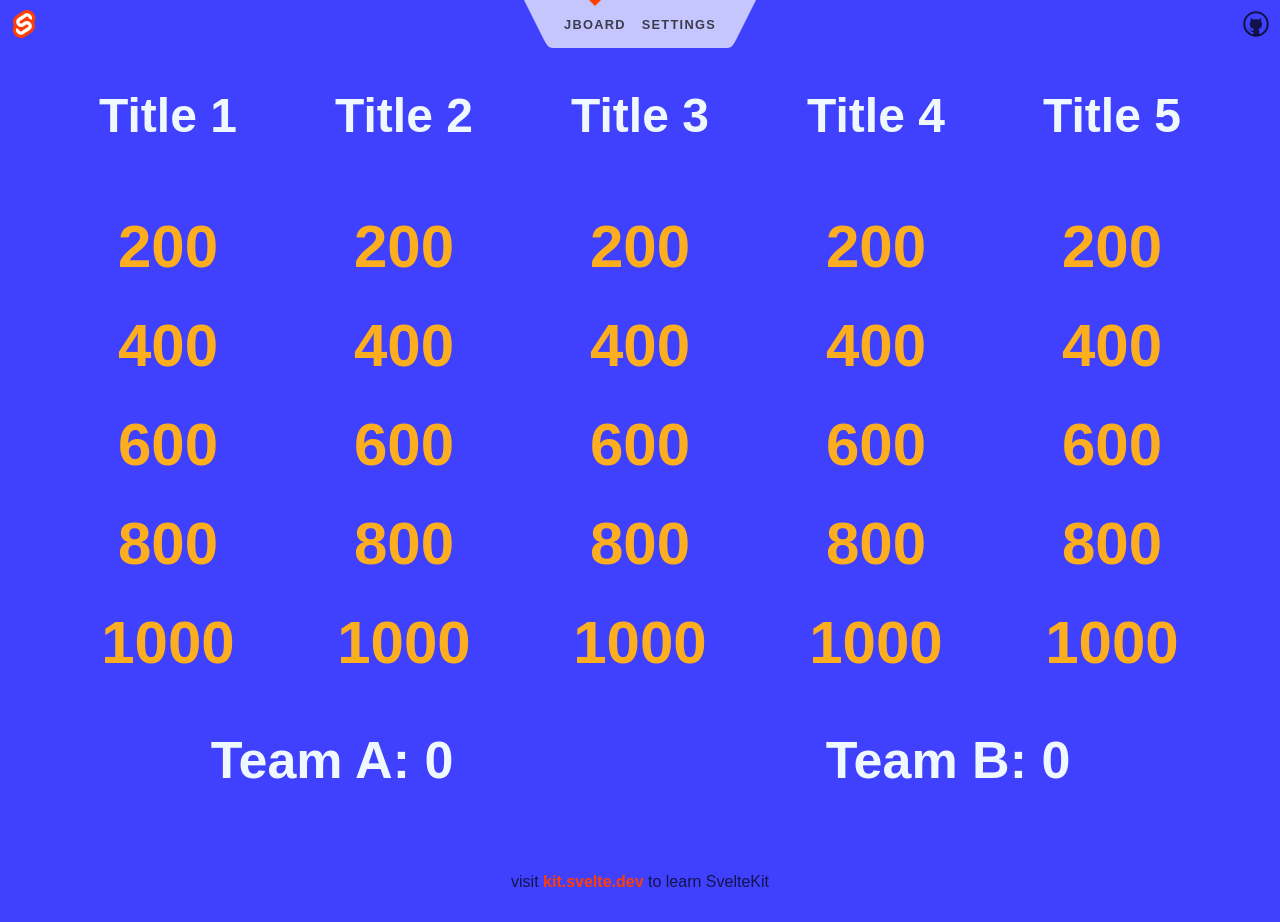
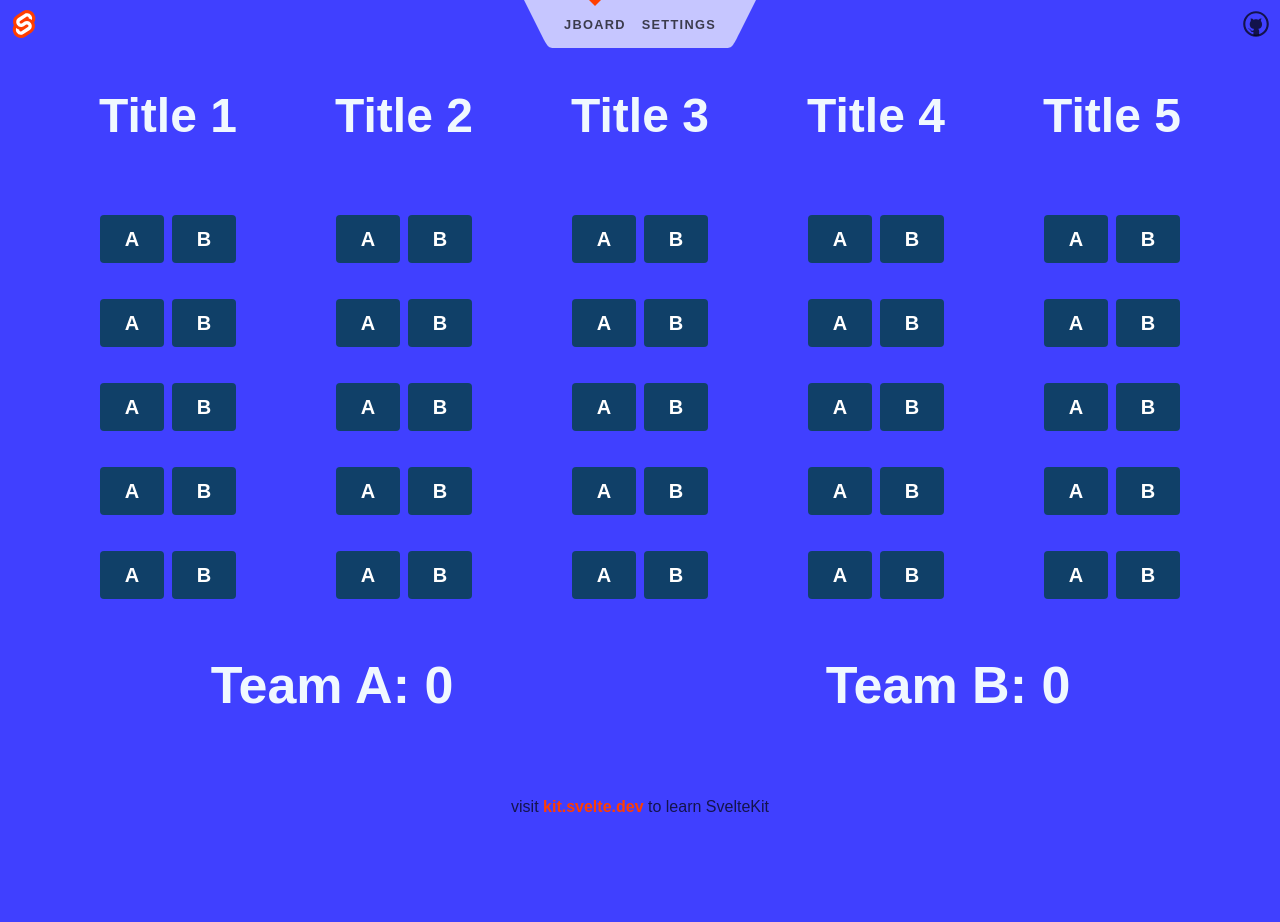
Before and after one commit to paybosllc/jsvelteparty, a SvelteKit app: page / in a window 1280 px wide. After the commit the page ends 847 px from the top, so only its background shows below. Built offline with nearby package versions, Linux system fonts and the light colour scheme.

Commit message:
test togglebutton

```diff
--- a/src/routes/ToggleCell.svelte
+++ b/src/routes/ToggleCell.svelte
@@ -13,10 +13,6 @@
 	 */
    export let scoreValue;
 
-  function doToggle() {
-    showToggle = !showToggle
-  }
-
   function scoreEvent(e) {
     if (e.detail.text === 'A') {
       $scoreTeamA += e.detail.value
@@ -29,9 +25,9 @@
 </script>
 
 <div class="container" id="gridId">
-{#if !showToggle}
+{#if showToggle}
 <div>
-  <button class="no-border" on:click|preventDefault={doToggle}>{scoreValue}</button>
+  <button class="no-border" on:click|preventDefault={() => showToggle = !showToggle}>{scoreValue}</button>
 </div>
 {:else}
 <div>
```
